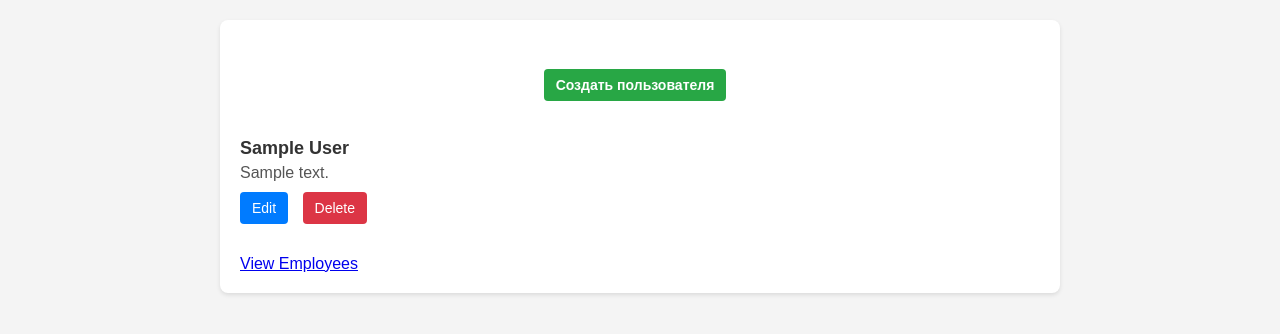
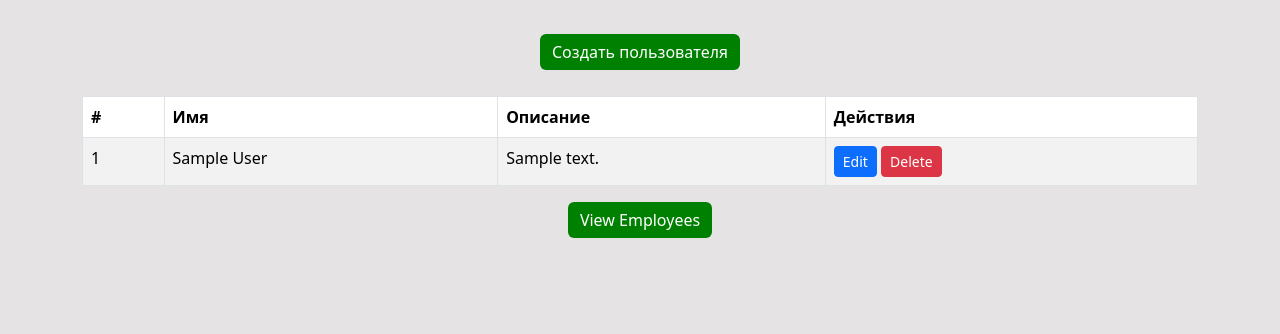
Before and after one commit to Fleshspeed/crud_api, a Django app: page / in a window 1280 px wide. Shown: the top 334 px of the page. Run offline with Django 5.2, Linux system fonts and the light colour scheme; tables that the repository leaves empty hold one stand-in row (values such as "Sample post").

Commit message:
commit 2

```diff
--- a/app/templates/app/list.html
+++ b/app/templates/app/list.html
@@ -3,121 +3,85 @@
 <head>
     <meta charset="UTF-8">
     <meta name="viewport" content="width=device-width, initial-scale=1.0">
-    <title>Document</title>
+    <title>User List</title>
+    <!-- Подключение Bootstrap -->
+    <link href="https://cdn.jsdelivr.net/npm/bootstrap@5.3.3/dist/css/bootstrap.min.css" rel="stylesheet">
     <style>
-body {
-    font-family: Arial, sans-serif;
-    margin: 0;
-    padding: 0;
-    background-color: #f4f4f4;
-    color: #333;
-}
+        body {
 
 
-.container {
-    max-width: 800px;
-    margin: 20px auto;
-    padding: 20px;
-    background: #fff;
-    box-shadow: 0 2px 4px rgba(0, 0, 0, 0.1);
-    border-radius: 8px;
-}
+        background-color: rgb(229, 227, 227);
+
+        }
+
+        .btn-info {
+
+        background-color: green;
+        border: none;
+        color: white;
+        transition: 1s ease;
+
+        }
 
 
-h1 {
-    text-align: center;
-}
-
-h1 a {
-    text-decoration: none;
-    color: #007bff;
-}
+        .btn-success{
 
 
-.user-list {
-    list-style: none;
-    padding: 0;
-}
-
-.user-item {
-    border-bottom: 1px solid #ddd;
-    padding: 15px 0;
-}
-
-.user-item:last-child {
-    border-bottom: none;
-}
+        background-color: green;
+        border: none;
+        transition: 1s ease;
 
 
-.user-name {
-    font-size: 18px;
-    font-weight: bold;
-    margin: 0;
-}
 
-.user-description {
-    margin: 5px 0;
-    color: #555;
-}
+        }
 
-/* Кнопки */
-.actions {
-    margin-top: 10px;
-}
+        .btn-info:hover{
 
-.btn {
-    display: inline-block;
-    padding: 8px 12px;
-    margin-right: 10px;
-    text-decoration: none;
-    border: none;
-    border-radius: 4px;
-    font-size: 14px;
-    cursor: pointer;
-    color: #fff;
-}
 
-.btn-create {
-    background-color: #28a745;
-}
+        background-color: rgb(2, 188, 2);
+        color: white;
 
-.btn-edit {
-    background-color: #007bff;
-}
 
-.btn-delete {
-    background-color: #dc3545;
-}
 
-.btn-api {
-    display: block;
-    text-align: center;
-    margin: 20px auto;
-    background-color: #17a2b8;
-}
-
-.btn:hover {
-    opacity: 0.9;
-}
-
+        }
     </style>
 </head>
 <body>
-    <div class="container">
-        <h1><a href="{% url 'create' %}" class="btn btn-create">Создать пользователя</a></h1>
-        <ul class="user-list">
-            {% for item in items %}
-                <li class="user-item">
-                    <p class="user-name">{{ item.name }}</p>
-                    <p class="user-description">{{ item.description }}</p>
-                    <div class="actions">
-                        <a href="{% url 'update' item.pk %}" class="btn btn-edit">Edit</a>
-                        <a href="{% url 'delete' item.pk %}" class="btn btn-delete">Delete</a>
-                    </div>
-                </li>
-            {% endfor %}
-        </ul>
-        <a href="{% url 'user-list' %}">View Employees</a>
+    <div class="container mt-4">
+        <h1 class="text-center mb-4">
+            <a href="{% url 'create' %}" class="btn btn-success">Создать пользователя</a>
+        </h1>
+        <div class="table-responsive">
+            <table class="table table-striped table-bordered">
+                <thead>
+                    <tr>
+                        <th>#</th>
+                        <th>Имя</th>
+                        <th>Описание</th>
+                        <th>Действия</th>
+                    </tr>
+                </thead>
+                <tbody>
+                    {% for item in items %}
+                    <tr>
+                        <td>{{ forloop.counter }}</td>
+                        <td>{{ item.name }}</td>
+                        <td>{{ item.description }}</td>
+                        <td>
+                            <a href="{% url 'update' item.pk %}" class="btn btn-primary btn-sm">Edit</a>
+                            <a href="{% url 'delete' item.pk %}" class="btn btn-danger btn-sm">Delete</a>
+                        </td>
+                    </tr>
+                    {% endfor %}
+                </tbody>
+            </table>
+        </div>
+        <div class="text-center">
+            <a href="{% url 'user-list' %}" class="btn btn-info">View Employees</a>
+        </div>
     </div>
+
+    <!-- Подключение JS Bootstrap -->
+    <script src="https://cdn.jsdelivr.net/npm/bootstrap@5.3.3/dist/js/bootstrap.bundle.min.js"></script>
 </body>
 </html>
```
